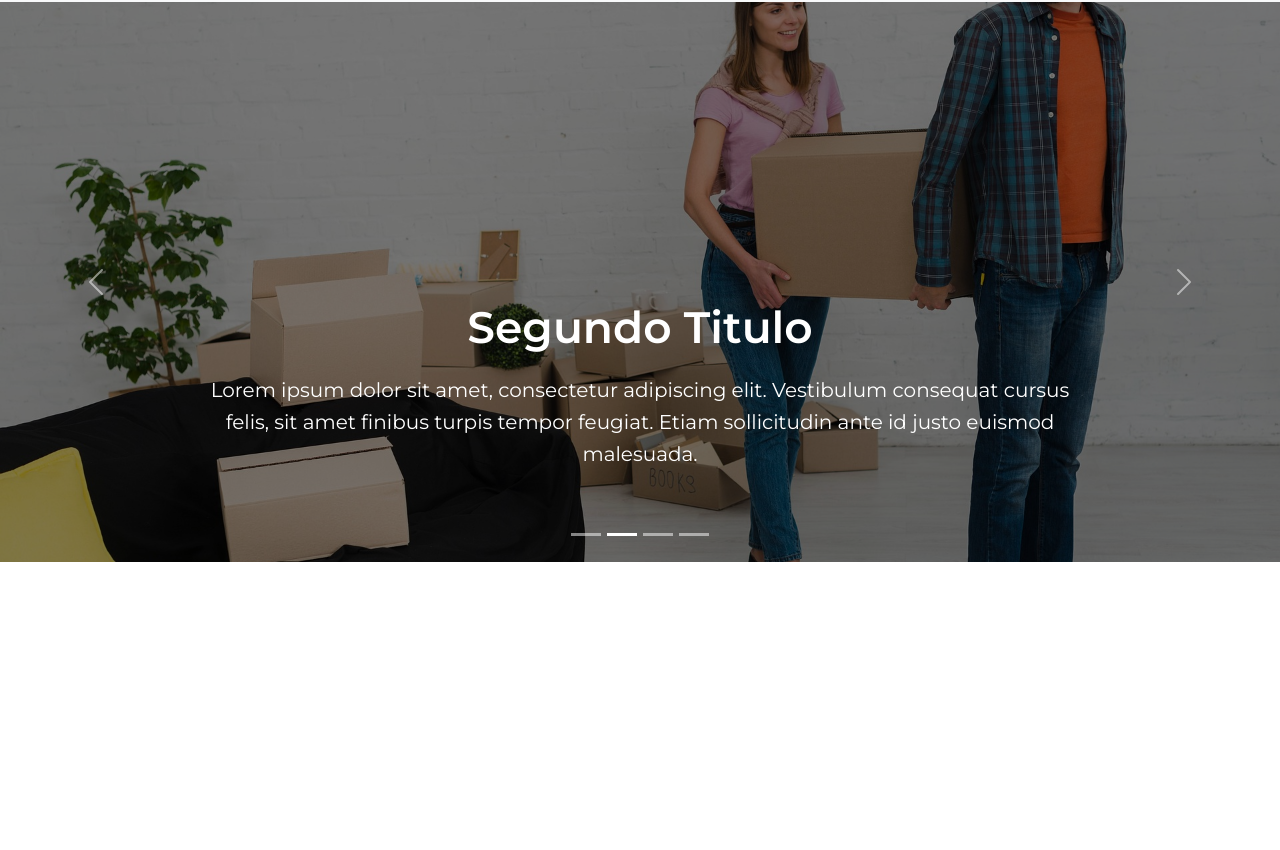
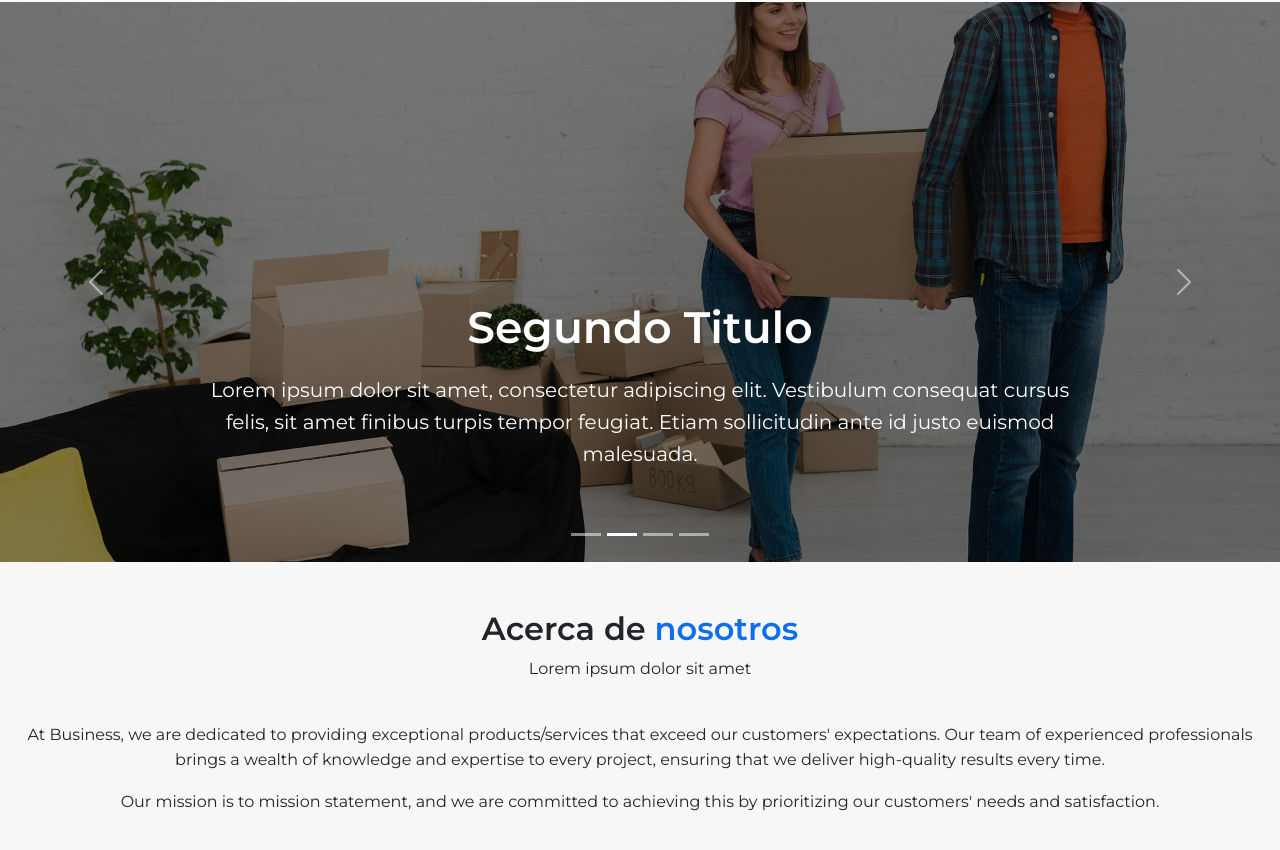
Before and after one commit to SantiCuda/mudanzas, a website: page index.html in a window 1280 px wide. Shown: the part 124-974 px from the top of the page. Before the commit the page ends 800 px from the top, so only its background shows below. Drawn offline with nearby package versions, Linux system fonts and the light colour scheme.

Commit message:
added about us section with own styles

```diff
--- a/index.html
+++ b/index.html
@@ -173,6 +173,33 @@
         </button>
     </div>
 
+     <!--about  -->
+
+     <div id="about" class="py-5 bg-gray">
+
+      <div class="container-fluid">
+
+        <div class="title-holder">
+
+          <h2>Acerca de <span>nosotros</span></h2>
+          <p>Lorem ipsum dolor sit amet </p>
+
+        </div>
+
+          <div class="text-center about-us-text">
+            <p>
+              At Business, we are dedicated to providing exceptional products/services that exceed our customers' expectations. Our team of experienced professionals brings a wealth of knowledge and
+              expertise to every project, ensuring that we deliver high-quality results every time.
+            </p>
+            <p>
+              Our mission is to mission statement, and we are committed to achieving this by prioritizing our customers' needs and satisfaction.
+            </p>
+
+          </div>
+        </div>
+      </div>
+     </div>
+
 
     </main>
 
--- a/scss/custom.scss
+++ b/scss/custom.scss
@@ -44,3 +44,26 @@ body {
   .padding-left-0{
     padding-left: 0px;
   }
+
+
+  // title-holder
+.title-holder {
+  text-align: center;
+  max-width: 560px;
+  margin: 0 auto 40px;
+
+  span {
+    color: $primary-color;
+  }
+}
+.text-center{
+  text-align: center;
+}
+
+.bg-gray{
+background-color: rgb(247, 247, 247);
+}
+
+.about-us-text{
+font-size: 1rem;
+}
```
Also changed, not shown: css/style.css, 1 other file.
